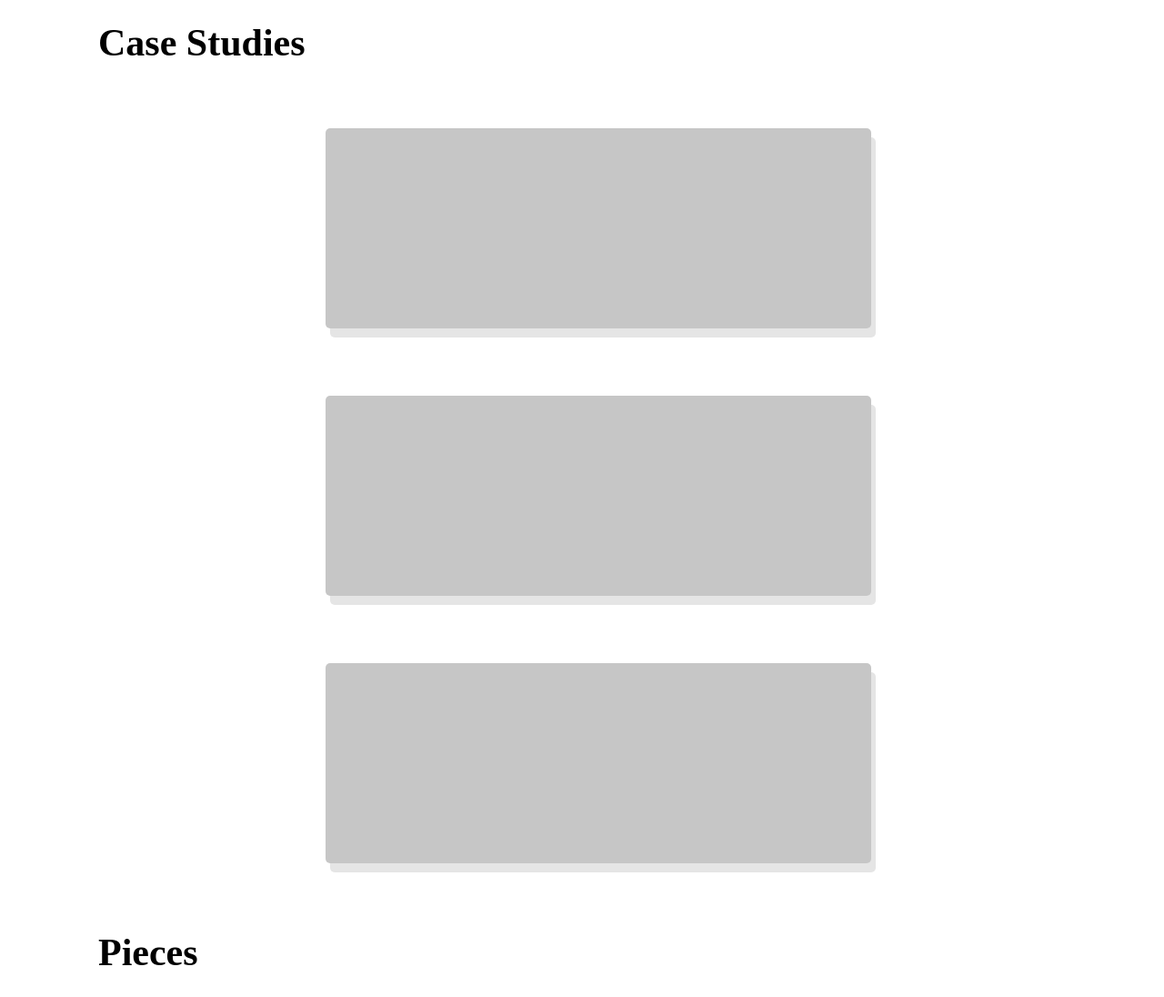
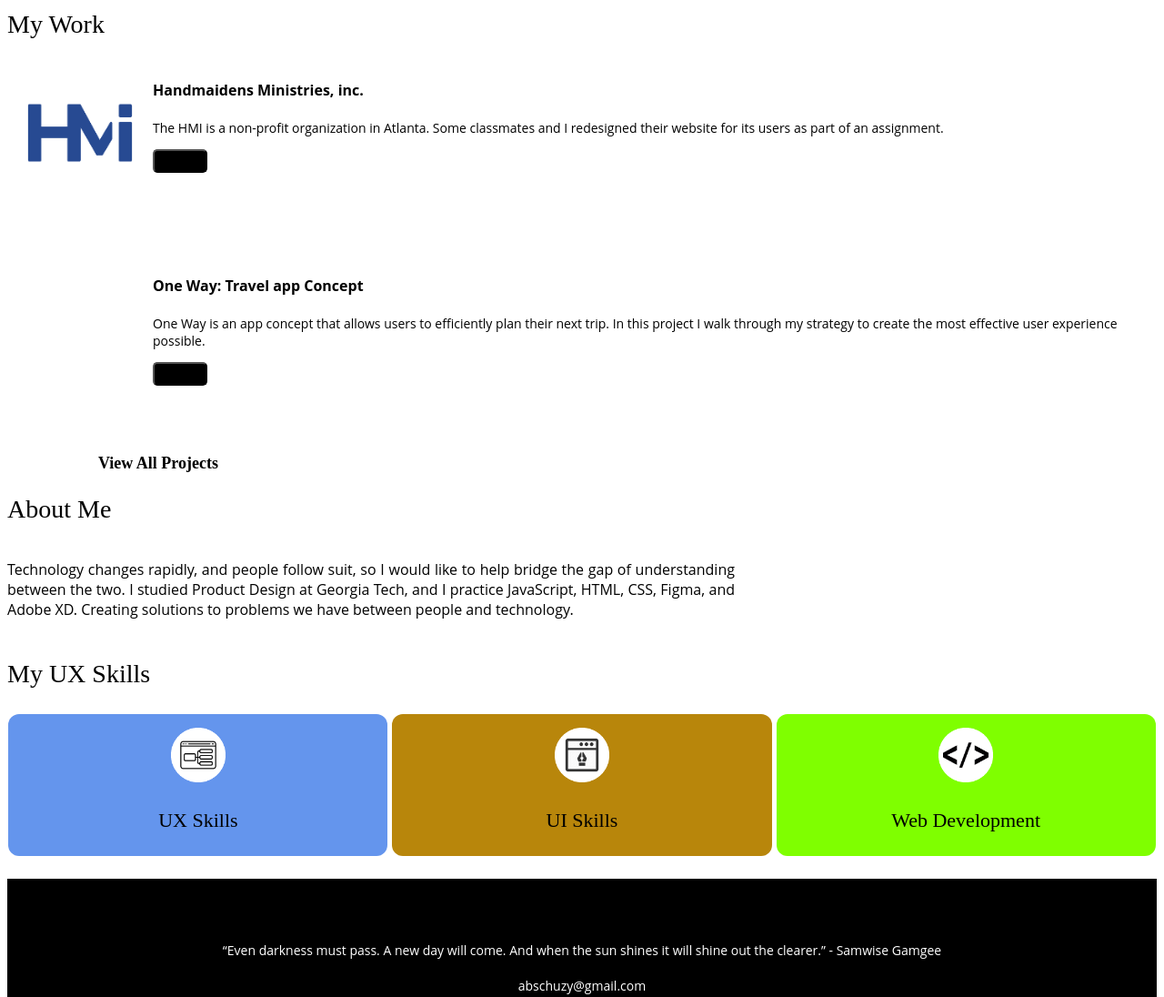
Before and after one commit to Schubaru/My-Portfolio, a plain HTML site: page index.html in a window 1280 px wide. Shown: the part 700-1796 px from the top of the page at 91% size. Drawn offline with Linux system fonts and the light colour scheme.

Commit message:
Updated Portfolio Code
New code somehow already saved to GitHub

```diff
--- a/css/style.css
+++ b/css/style.css
@@ -15,7 +15,7 @@ nav, .block_element {
     font-family: 'Montserrat';
     font-size: 28px;
     font-weight: 200;
-    margin-left: 100px;
+
 }
 /*hero section*/
 .heroSpace {
@@ -25,7 +25,7 @@ nav, .block_element {
 }
 .nameTitle {
     font-family: 'Montserrat';
-    font-size: 32px;
+    font-size: 28px;
     font-weight: 300px;
 }
 #justTitle {
@@ -33,35 +33,118 @@ nav, .block_element {
     font-size: 20px;
 }
 #bio {
-    width: 350px;
-    height: 44px;
-    float: center;
+    width: 600px;
+    height: 100px;
+    display: inline-block;
+
 }
 .normalContent {
     font-family: 'Open sans';
 }
 #profilePic {
     float: center;
+    height: 200px;
+    width: 200px;
+    display: inline-block;
 }
 .heroContent {
     text-align: center;
+    display: block;
 }
 
 /*case studies section*/
-.card {
-    display: inline-block;
-    background-color: #C6C6C6;
-    border-radius: 5px;
-    height: 220px;
-    width: 600px;
-    margin: 35px;
-    box-shadow: 5px 10px #E5E5E5;
-    margin-left: 350px;
+
+
+/*new work section*/
+.workGrid {
+    display: grid;
+
+    grid-row-gap: 15px;
+    grid-template-areas:
+    "hmiImage hmiContent"
+    "oneWayImage oneWayContent"
+    ;
+
 }
 
-/*pieces section*/
+.workImg {
+    height:160px;
+    width:160px;
+}
+.workTitle {
+    font-family: 'open sans';
+    font-size: 16px;
+}
+.workContent {
+    font-family: 'open sans';
+    font-size: 14px;
+}
+.gridChild {
+    height: 200px;
+}
+button {
+    height: 26px;
+    width: 60px;
+    background-color: black;
+    border-radius: 5px;
+}
+.otherAction {
+    font-family: 'montserrat';
+    font-size: 18px;
+    font-weight: 200px;
+    margin-left: 100px;
+}
 
 /*About me section*/
+.normalContent {
+    width: 800px;
+    text-align: justify;
+    justify-content: center;
+    display: inline-block;
+
+}
+
+/*new skills section*/
+.newSkills {
+    font-family: 'montserrat';
+    font-size: 26px;
+}
+.cardLabel {
+    font-family: 'Montserrat';
+    font-size: 22px;
+    font-weight: 100;
+}
+.flexContainer {
+    display: flex;
+    margin-bottom: 25px;
+    justify-content: center;
+    font-family: 'Montserrat';
+}
+#uxCard {
+    width: 33%;
+    background-color: cornflowerblue;
+    margin-right: 5px;
+    border-radius: 12px;
+    text-align: center;
+}
+#uiCard {
+    width: 33%;
+    background-color: darkgoldenrod;
+    margin-right: 5px;
+    border-radius: 12px;
+    text-align: center;
+}
+#webDevCard {
+    width: 33%;
+    background-color: chartreuse;
+    border-radius: 12px;
+    text-align: center;
+}
+.cardImg {
+    width: 60px;
+    height: 60px;
+    margin-top: 15px;
+}
 
 /*footer*/
 
@@ -81,4 +164,25 @@ nav, .block_element {
     font-size: 14px;
     font-family: 'Open sans';
     color: white;
+    margin-top: 20px;
 }
+
+/*media query*/
+@media only screen and (max-width: 600px) {
+
+    #profilePic {
+        height: 80px;
+        width: 80px;
+    }
+    .workGrid {
+        display: grid;
+        grid-template-areas:
+        "hmiImg"
+        "hmiContent"
+        "oneWayImg"
+        "oneWayContent";
+    }
+    .flexContainer {
+        flex-direction: column;
+    }
+}
--- a/index.html
+++ b/index.html
@@ -13,8 +13,7 @@
             <div class="block_element">
                 <div class="inline-block">Contact</div>
                 <div class="inline-block">About Me</div>
-                <div class="inline-block">Pieces</div>
-                <div class="inline-block">Case Studies</div>
+                <div class="inline-block">My Work</div>
             </div>
         </nav>
     </section>
@@ -24,13 +23,13 @@
 <section class="heroSpace">
     <div class="heroContent">
         <div id="profilePic">
-                <img src="schumungus.png">
+            <img src="images/schumungus.png">
         </div>
         <div class="nameTitle">
             <h1 id="name">Alex Schumacher</h1>
         </div>
         <div id="justTitle">
-                <h1 id="myTitle">User Experience Designer</h1>
+            <h1>User Experience Designer</h1>
         </div>
         <div id="bio">
             <p class="normalContent">Hello, I am Alex. I specialize in User Experience design. I try to understand people, businesses, and technology the best that I can.</p>
@@ -39,50 +38,68 @@
 </section>
 
 
-    <!-- case studies -->
-    <seciton class="caseStudies">
-        <div class="partTwo">
-            <div class="sectionLabel">
-                <h2>Case Studies</h2>
+
+ <!--new my work-->
+ <section class="myWork">
+    <h1 class="sectionLabel">My Work</h1>
+    <div class="workGrid">
+        <div class="gridChild hmiImage">
+            <img class="workImg" src="images/HMI Logo.png">
+        </div>
+        <div class="gridChild hmiContent">
+            <h4 class="workTitle">Handmaidens Ministries, inc.</h4>
+            <p class="workContent">The HMI is a non-profit organization in Atlanta. Some classmates and I redesigned their website for its users as part of an assignment.</p>
+            <button></button>
+        </div>
+        <div class="gridChild oneWayImage">
+            <img src="">
+        </div>
+        <div class="gridChild oneWayContent">
+            <h4 class="workTitle">One Way: Travel app Concept</h4>
+            <p class="workContent">One Way is an app concept that allows users to efficiently plan their next trip. In this project I walk through my strategy to create the most effective user experience possible.</p>
+            <button></button>
         </div>
     </div>
-        <div class="cardContatiner">
-            <div class="card">
-            </div>
-            <div class="card">
-            </div>
-            <div class="card">
-            </div>
-        </div>
-    </seciton>
+    <h3 class="otherAction">View All Projects</h3>
+</section>
 
 
-    <!--pieces-->
-    <seciton class="pieces">
-        <div class="partTwo">
-            <div class="sectionLabel">
-                <h2>Pieces</h2>
-            </div>
-        </div>
-        <div class="cardContatiner">
-            <div class="card">
-            </div>
-            <div class="card">
-            </div>
-            <div class="card">
-            </div>
-        </div>
-    </seciton>
 
 <!-- About me -->
 <section class="aboutMe">
-        <div class="partTwo">
-            <div class="sectionLabel">
-                <h2>About Me</h2>
+    <h1 class="sectionLabel">About Me</h1>
+    <div class="whyMe">
+        <p class="normalContent">Technology changes rapidly, and people follow suit, so I would like to help bridge the gap of understanding between the two.
+
+            I studied Product Design at Georgia Tech, and I practice JavaScript, HTML, CSS, Figma, and Adobe XD.
+
+            Creating solutions to problems we have between people and technology.
+            </p>
+    </div>
+
+
+
+<!--New My Skills Section-->
+<section class="newSkills">
+    <h1 class="sectionLabel">My UX Skills</h1>
+    <div class="flexContainer">
+        <div id="uxCard">
+            <img class="cardImg" src=images/ux.png>
+            <h3 class="cardLabel">UX Skills</h3>
+            <p></p>
+        </div>
+        <div id="uiCard">
+            <img class="cardImg" src="images/ui.png">
+            <h3 class="cardLabel">UI Skills</h3>
+            <p></p>
+        </div>
+        <div id="webDevCard">
+            <img class="cardImg" src="images/devcircle.png">
+            <h3 class="cardLabel">Web Development</h3>
+            <p></p>
         </div>
     </div>
 </section>
-
 
 
 <!-- footer -->
```
Also changed, not shown: images/HMI Logo.png (added), images/devcircle.png (added), images/schumungus.png (renamed from schumungus.png), images/ui.png (added), images/ux.png (added). Lines whose indentation alone changed are shown as unchanged.
